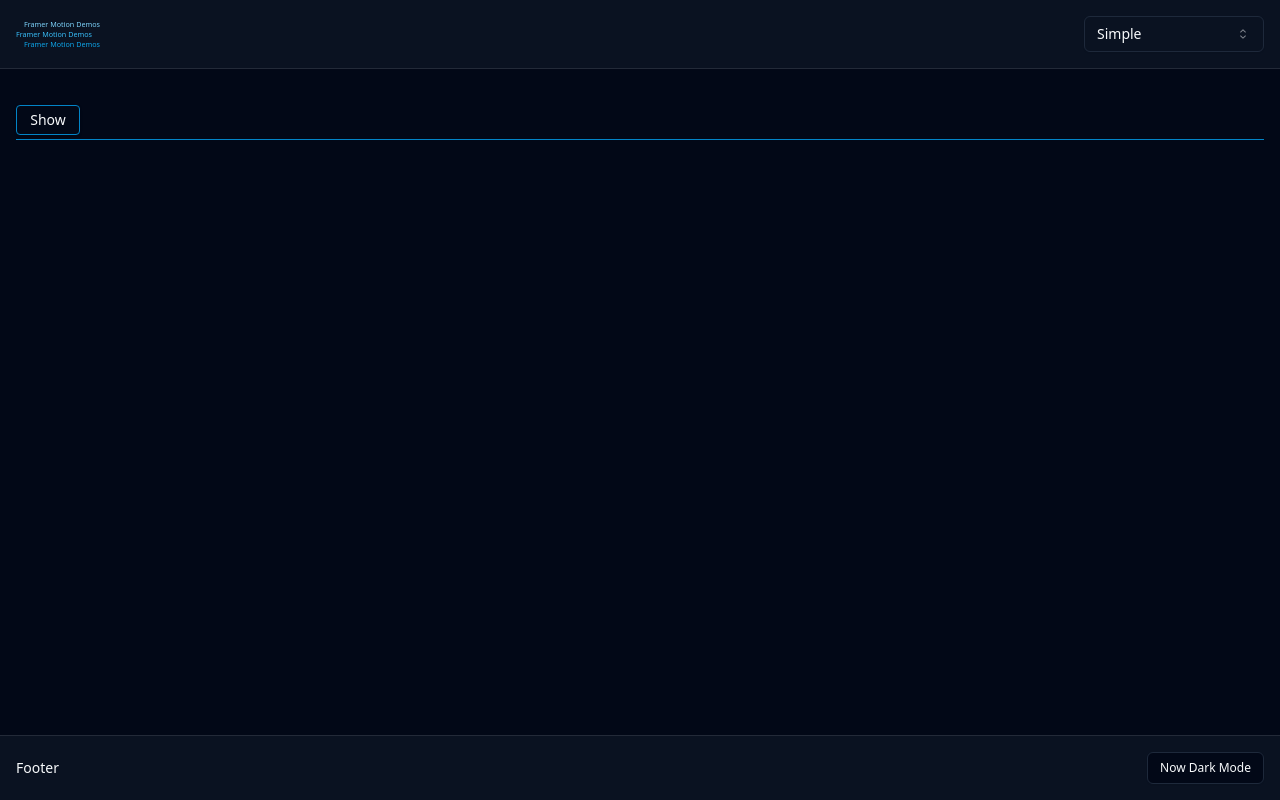
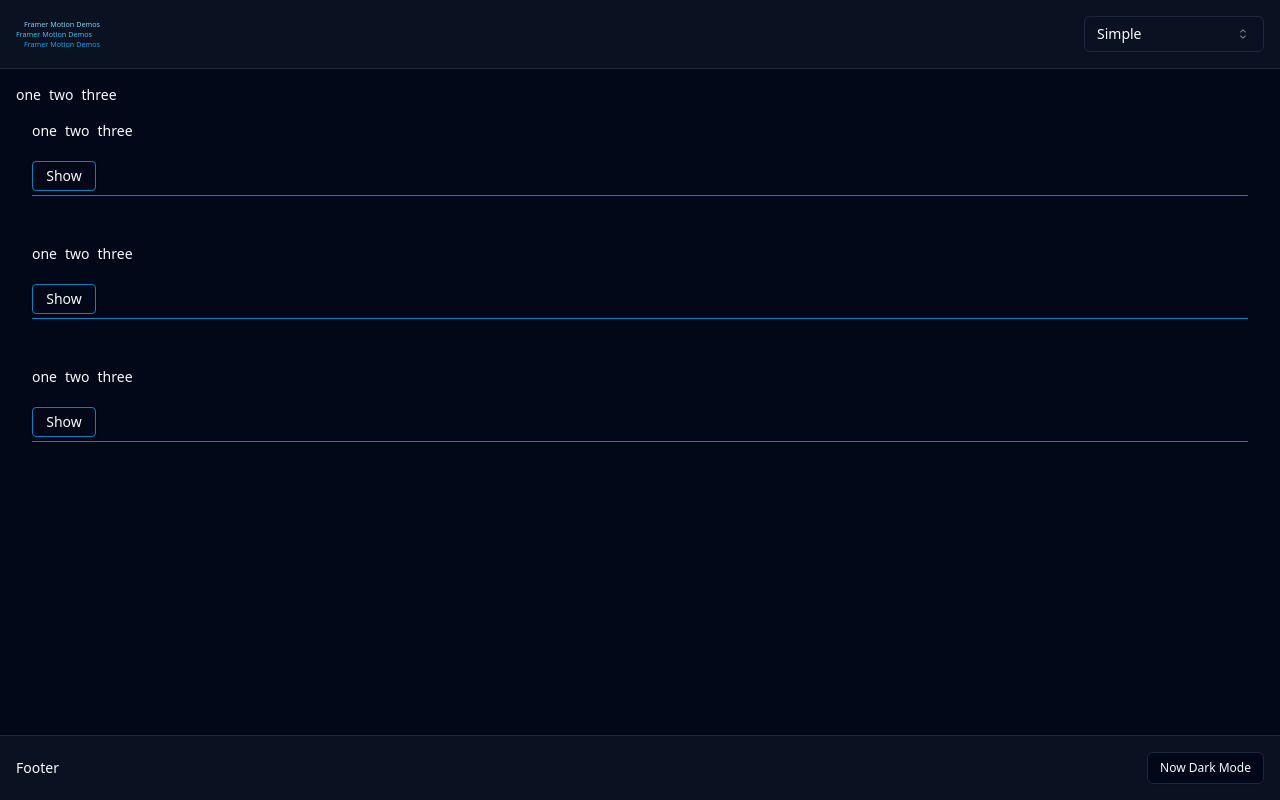
Before and after one commit to maxzz/framer-motion-tv, a React (Vite) app: page / in a window 1280 px wide. Built offline with nearby package versions, Linux system fonts and the light colour scheme.

Commit message:
WIP. demos. add three main demo layouts

```diff
--- /dev/null
+++ b/src/components/2-main/0-all/0-final.tsx
@@ -0,0 +1,15 @@
+import { Layout1 } from "./1-version1";
+import { Layout2 } from "./2-version2";
+import { Layout3 } from "./3-version3";
+import { TestDescendant } from "./7-test-descendant";
+
+export function Main() {
+    return (
+        <main className="p-4">
+            <TestDescendant />
+            <Layout1 />
+            <Layout2 />
+            <Layout3 />
+        </main>
+    );
+}
--- /dev/null
+++ b/src/components/2-main/0-all/1-version1.tsx
@@ -0,0 +1,44 @@
+import { useSnapshot } from "valtio";
+import { appSettings } from "@/store";
+import { AnimatePresence, AnimationProps, motion } from "framer-motion";
+import { Demo1Simple } from "../1-demos/1-simple";
+import { Demo2Accordion } from "../1-demos/2-accordion";
+import { TestDescendant } from "./7-test-descendant";
+
+const transitionA: AnimationProps = {
+    initial: { opacity: 0, scale: 0, transformOrigin: "top right" },
+    animate: { opacity: 1, scale: 1 },
+    exit: { opacity: 0, scale: 0, transformOrigin: "top left", transition: { duration: 0.5 } },
+    transition: { duration: 2 },
+}
+
+export function Layout1() {
+    const demo = useSnapshot(appSettings).demo;
+    return (
+        <main className="p-4">
+            <TestDescendant />
+
+            <AnimatePresence initial={false} mode="popLayout">
+
+                {demo === "simple" && (
+                    <motion.div
+                        {...transitionA}
+                        key={"simple"}
+                    >
+                        <Demo1Simple />
+                    </motion.div>
+                )}
+
+                {demo === "accordion" && (
+                    <motion.div
+                        {...transitionA}
+                        key={"accordion"}
+                    >
+                        <Demo2Accordion />
+                    </motion.div>
+                )}
+
+            </AnimatePresence>
+        </main>
+    );
+}
--- /dev/null
+++ b/src/components/2-main/0-all/2-version2.tsx
@@ -0,0 +1,50 @@
+import { useSnapshot } from "valtio";
+import { appSettings } from "@/store";
+import { AnimatePresence, AnimationProps, motion } from "framer-motion";
+import { Demo1Simple } from "../1-demos/1-simple";
+import { Demo2Accordion } from "../1-demos/2-accordion";
+import { TestDescendant } from "./7-test-descendant";
+
+const transitionA: AnimationProps = {
+    initial: { opacity: 0, scale: 0, transformOrigin: "top right" },
+    animate: { opacity: 1, scale: 1 },
+    exit: { opacity: 0, scale: 0, transformOrigin: "top left", transition: { duration: 0.5 } },
+    transition: { duration: 2 },
+}
+
+function MotionWrapper({ children, ...rest }: { children: React.ReactNode; key: string; }) {
+    return (
+        <motion.div
+            {...transitionA}
+            {...rest}
+        // className="origin-top-right"
+        >
+            {children}
+        </motion.div>
+    );
+}
+
+export function Layout2() {
+    const demo = useSnapshot(appSettings).demo;
+    return (
+        <main className="p-4">
+            <TestDescendant />
+
+            <AnimatePresence initial={false} mode="sync">
+
+                {demo === "simple" && (
+                    <MotionWrapper key={"simple"}>
+                        <Demo1Simple />
+                    </MotionWrapper>
+                )}
+
+                {demo === "accordion" && (
+                    <MotionWrapper key={"accordion"}>
+                        <Demo2Accordion />
+                    </MotionWrapper>
+                )}
+
+            </AnimatePresence>
+        </main>
+    );
+}
--- a/src/components/2-main/0-all.tsx
+++ b/src/components/2-main/0-all/3-version3.tsx
@@ -1,17 +1,23 @@
 import { useSnapshot } from "valtio";
 import { appSettings } from "@/store";
-import { AnimatePresence, motion } from "framer-motion";
-import { Demo1Simple } from "./1-demos/1-simple";
-import { Demo2Accordion } from "./1-demos/2-accordion";
+import { AnimatePresence, AnimationProps, motion } from "framer-motion";
+import { Demo1Simple } from "../1-demos/1-simple";
+import { Demo2Accordion } from "../1-demos/2-accordion";
+import { TestDescendant } from "./7-test-descendant";
+
+const transitionA: AnimationProps = {
+    initial: { opacity: 0, scale: 0, transformOrigin: "top right" },
+    animate: { opacity: 1, scale: 1 },
+    exit: { opacity: 0, scale: 0, transformOrigin: "top left", transition: { duration: 0.5 } },
+    transition: { duration: 2 },
+}
 
 function MotionWrapper({ children, ...rest }: { children: React.ReactNode; key: string; }) {
     return (
         <motion.div
-            initial={{ opacity: 0, scale: 0.8 }}
-            animate={{ opacity: 1, scale: 1 }}
-            exit={{ opacity: 0, scale: 0 }}
-            transition={{ duration: 5 }}
+            {...transitionA}
             {...rest}
+        // className="origin-top-right"
         >
             {children}
         </motion.div>
@@ -38,33 +44,21 @@ function AllDemos() {
     }
 }
 
-export function Main() {
+export function Layout3() {
     const demo = useSnapshot(appSettings).demo;
     return (
         <main className="p-4">
-            <AnimatePresence initial={false}>
+            <TestDescendant />
+
+            <AnimatePresence initial={false} mode="wait">
                 {/* <motion.div
                     initial={{ opacity: 0 }}
                     animate={{ opacity: 1 }}
                     exit={{ opacity: 0 }}
                     transition={{ duration: 5 }}
                 > */}
-                {/* <AllDemos /> */}
+                <AllDemos />
                 {/* </motion.div> */}
-
-
-                {demo === "simple" && (
-                    <MotionWrapper key={"simple"}>
-                        <Demo1Simple />
-                    </MotionWrapper>
-                )}
-
-                {demo === "accordion" && (
-                    <MotionWrapper key={"accordion"}>
-                        <Demo2Accordion />
-                    </MotionWrapper>
-                )}
-
             </AnimatePresence>
         </main>
     );
--- /dev/null
+++ b/src/components/2-main/0-all/7-test-descendant.tsx
@@ -0,0 +1,39 @@
+import { AnimatePresence, motion } from "framer-motion";
+
+/**
+ * The component being removed must be a direct descendant of AnimatePresence due to limitations with React.
+ * https://www.framer.com/motion/animate-presence
+ */
+const MyComponent = ({ items }: { items: string[]; }) => (
+    <AnimatePresence>
+        {items.map(
+            (item) => (
+                <Item key={item} id={item} />
+            ))
+        }
+    </AnimatePresence>
+);
+
+function Item({ id }: { id: string; }) {
+    return (
+        <div>
+            <motion.div
+                initial={{ opacity: 0 }}
+                animate={{ opacity: 1 }}
+                exit={{ opacity: 0 }}
+                transition={{ duration: 5 }}
+            >
+                {id}
+            </motion.div>
+        </div>
+    );
+}
+
+export function TestDescendant() {
+    const items = ["one", "two", "three"];
+    return (
+        <div className="flex gap-2">
+            <MyComponent items={items} />
+        </div>
+    );
+}
--- /dev/null
+++ b/src/components/2-main/0-all/index.tsx
@@ -0,0 +1 @@
+export * from "./0-final";
--- a/src/components/2-main/1-demos/2-accordion.tsx
+++ b/src/components/2-main/1-demos/2-accordion.tsx
@@ -2,7 +2,7 @@ export function Demo2Accordion() {
     return (
         <div className="my-4 text-sm">
 
-            <div className="size-64 bg-teal-900 rounded-md flex items-center justify-center">
+            <div className="size-32 bg-teal-900 rounded-md flex items-center justify-center">
                 <div className="text-teal-300">Accordion</div>
             </div>
 
```
